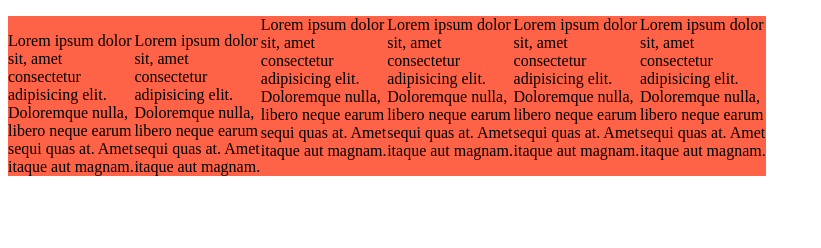
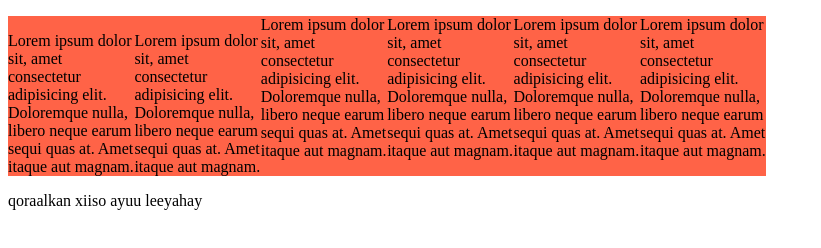
Before and after one commit to mohamedabdiilays/web, a plain HTML site: page index.html in a window 1280 px wide. Shown: the whole page, without its empty margins (0-821 px from the left). Drawn offline with Linux system fonts and the light colour scheme.

Commit message:
waxaan ku daray hal line

```diff
--- a/index.html
+++ b/index.html
@@ -28,5 +28,6 @@
             Lorem ipsum dolor sit, amet consectetur adipisicing elit. Doloremque nulla, libero neque earum sequi quas at. Amet itaque aut magnam.
         </div>
     </div>
+    <p>qoraalkan xiiso ayuu leeyahay</p>
 </body>
 </html>
```
